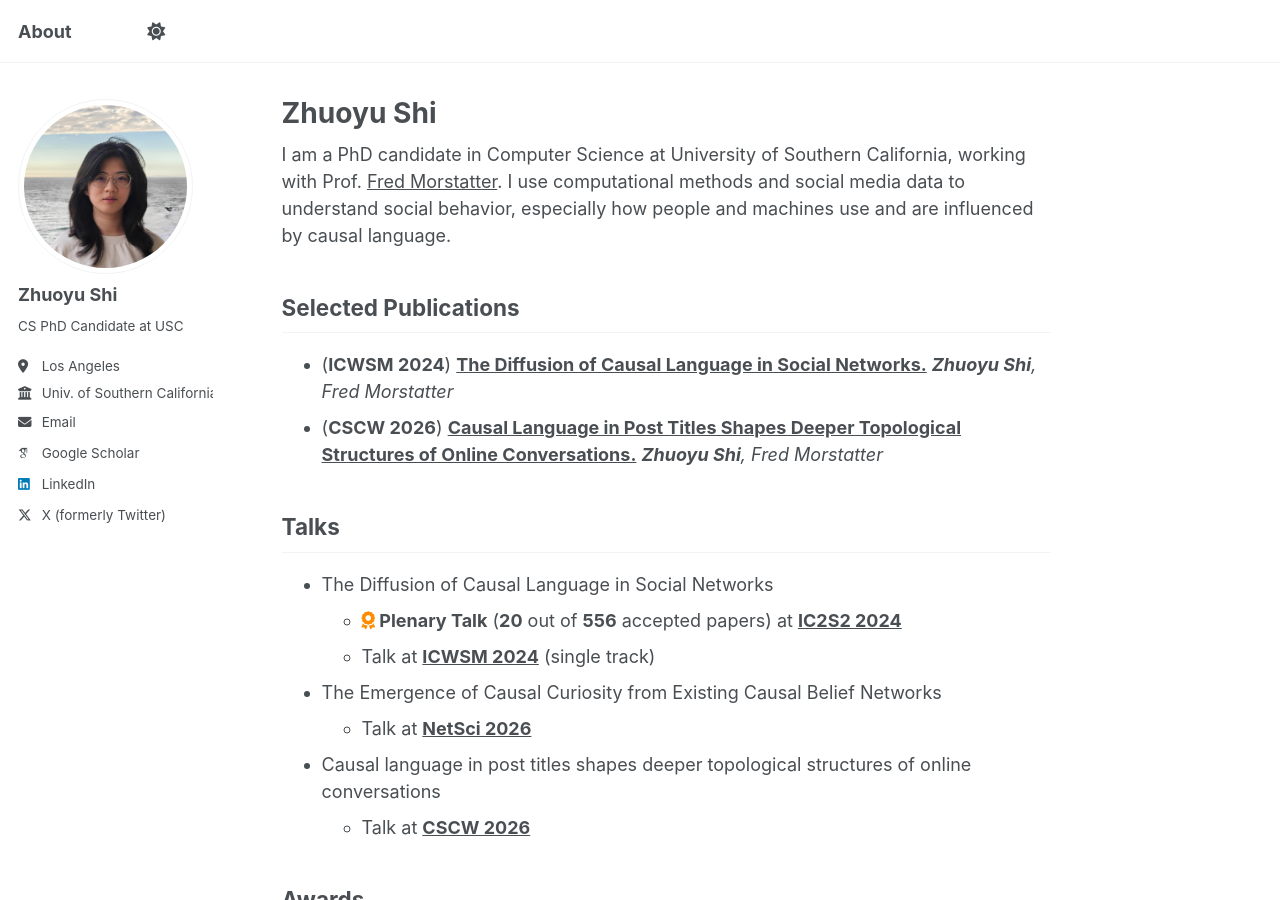
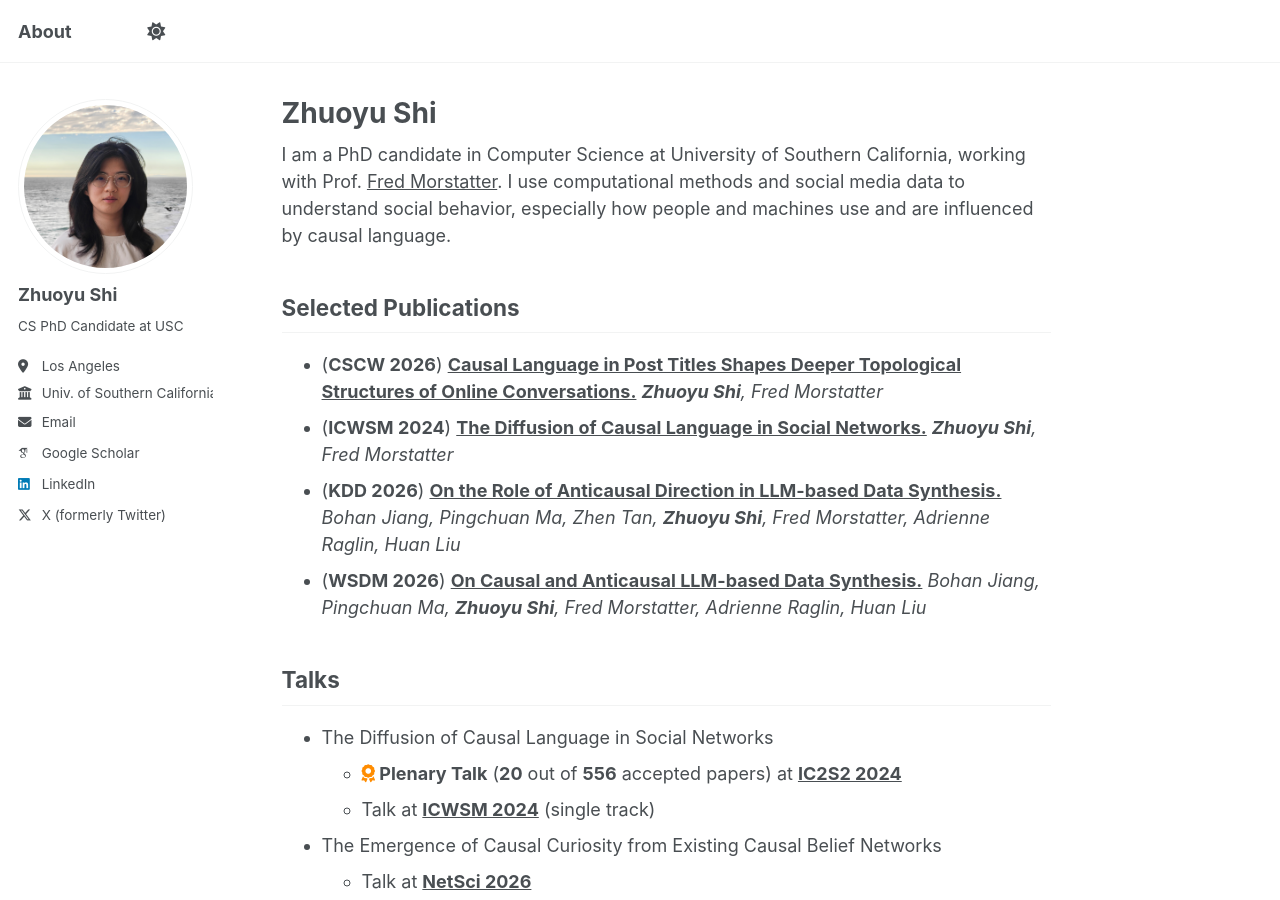
Before and after one commit to ZhuoyuShiii/zhuoyushiii.github.io, a Jekyll site: the page built from _pages/about.md, in a window 1280 px wide and 900 px high. Built offline with Jekyll 4.4.1, drawn with Linux system fonts in a browser that asks for light colours; some web fonts are replaced; a script that is not in the unit is left out.

Commit message:
Update about.md

```diff
--- a/_pages/about.md
+++ b/_pages/about.md
@@ -12,10 +12,14 @@ I am a PhD candidate in Computer Science at University of Southern California, w
 
 ## Selected Publications
 
+* (**CSCW 2026**) <a style="color:inherit" href="https://arxiv.org/pdf/2608.22146">**Causal Language in Post Titles Shapes Deeper Topological Structures of Online Conversations.**</a>
+_**Zhuoyu Shi**, Fred Morstatter_
 * (**ICWSM 2024**) <a style="color:inherit" href="https://ojs.aaai.org/index.php/ICWSM/article/view/31399">**The Diffusion of Causal Language in Social Networks.**</a>
 _**Zhuoyu Shi**, Fred Morstatter_
-* (**CSCW 2026**) <a style="color:inherit" href="https://arxiv.org/pdf/2608.22146">**Causal Language in Post Titles Shapes Deeper Topological Structures of Online Conversations.**</a>
-_**Zhuoyu Shi**, Fred Morstatter_
+* (**KDD 2026**) <a style="color:inherit" href="[/article/view/31399](https://dl.acm.org/doi/abs/10.1145/3770855.3817910)">**On the Role of Anticausal Direction in LLM-based Data Synthesis.**</a>
+_Bohan Jiang, Pingchuan Ma, Zhen Tan, **Zhuoyu Shi**, Fred Morstatter, Adrienne Raglin, Huan Liu_
+* (**WSDM 2026**) <a style="color:inherit" href="[/article/view/31399]([https://dl.acm.org/doi/abs/10.1145/3770855.3817910](https://dl.acm.org/doi/abs/10.1145/3773966.3779380)">**On Causal and Anticausal LLM-based Data Synthesis.**</a>
+_Bohan Jiang, Pingchuan Ma, **Zhuoyu Shi**, Fred Morstatter, Adrienne Raglin, Huan Liu_
 
 <!-- <i class="fa-regular fa-bookmark"></i> The 18th International AAAI Conference on Web and Social Media -->
 
```
